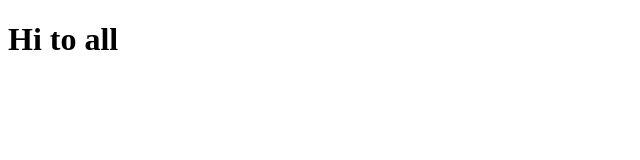
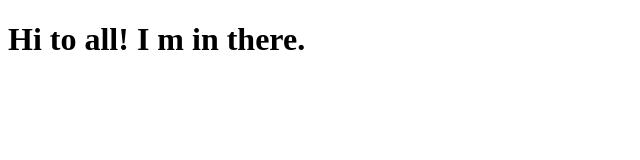
Before and after one commit to andrejim27/practice2-solution, a plain HTML site: page mysite/index.html in a window 1280 px wide. Shown: the whole page, without its empty margins (0-640 px from the left). Drawn offline with Linux system fonts and the light colour scheme.

Commit message:
small addition

```diff
--- a/mysite/index.html
+++ b/mysite/index.html
@@ -4,6 +4,6 @@
 	<title>Hello World!</title>
 </head>
 <body>
-<h1>Hi to all<h1>
+<h1>Hi to all! I m in there.<h1>
 </body>
 </html>
```
